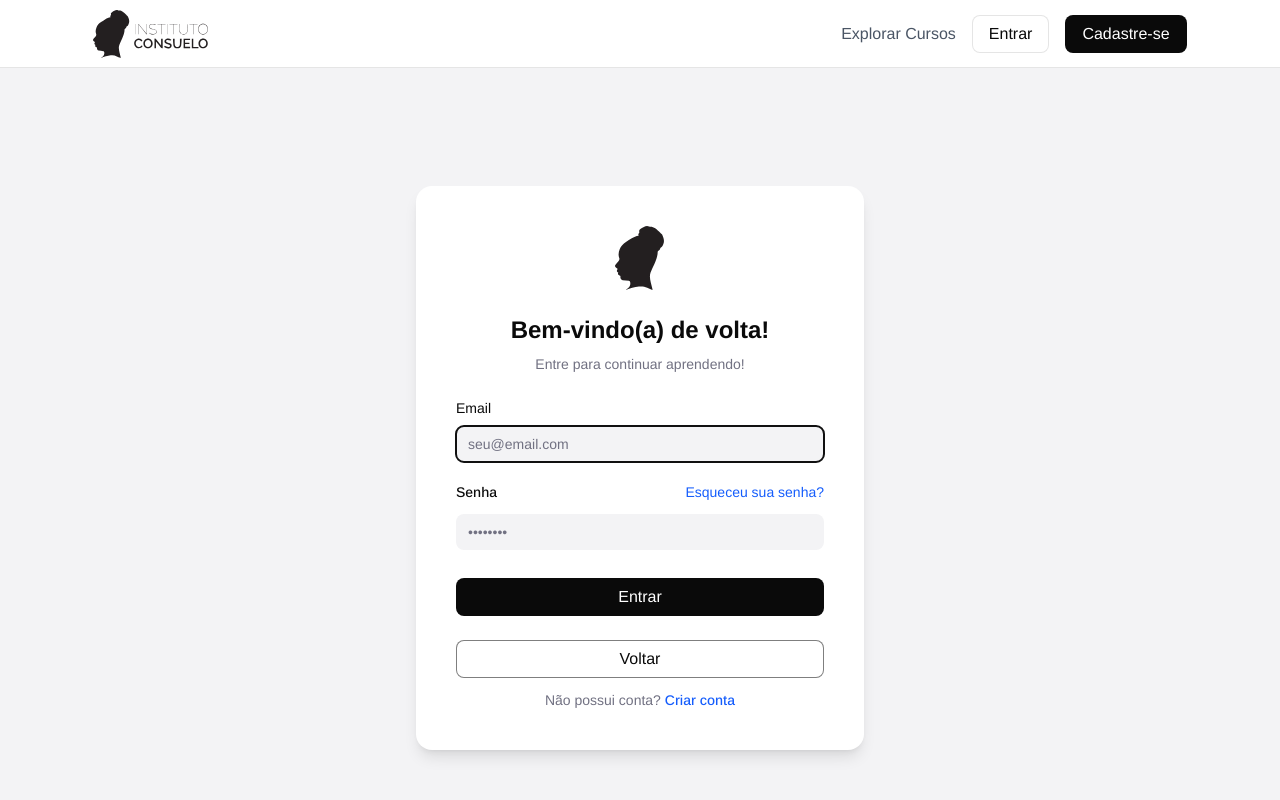
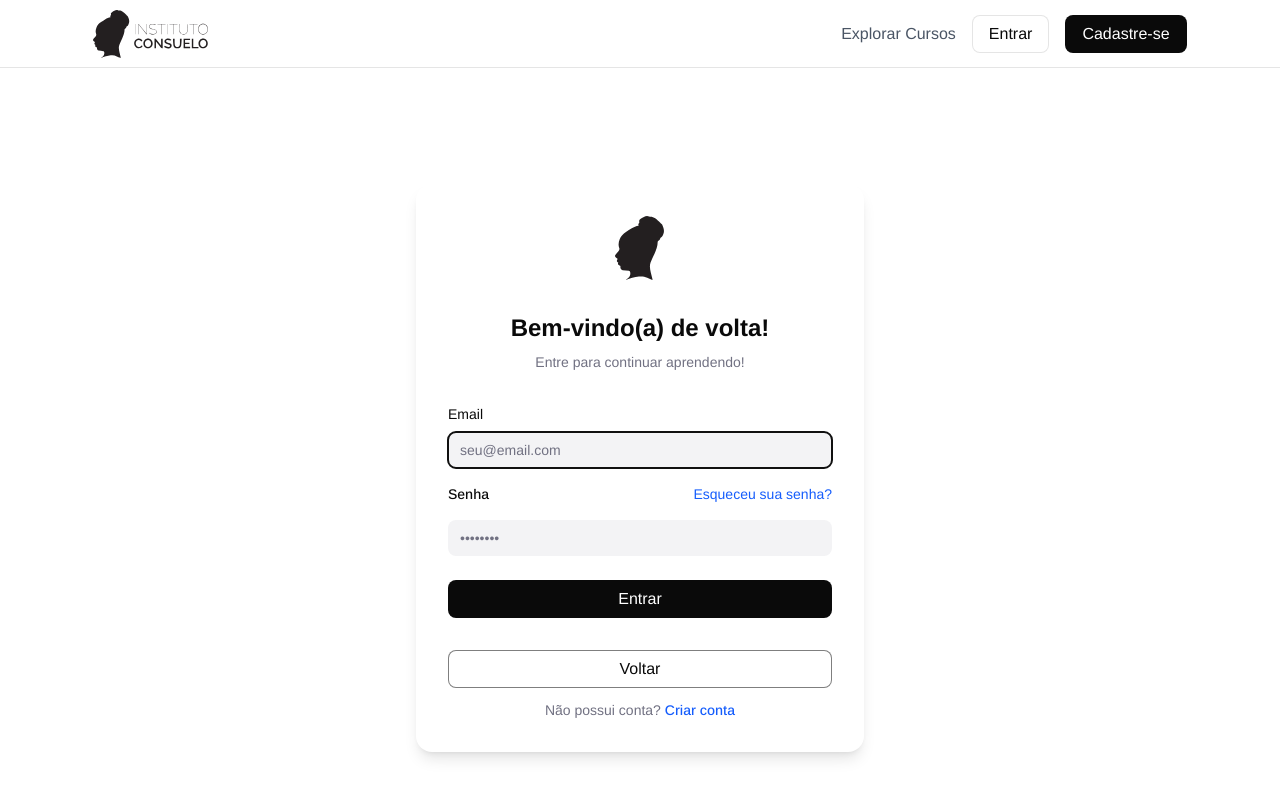
Before and after one commit to Edutech-Instituto-Consuelo/frontend, a React (Vite) app: page /login in a window 1280 px wide. Shown: the top 800 px of the page. Built offline with nearby package versions, Linux system fonts and the light colour scheme.

Commit message:
Refactor: padronização de layout e uso de gap no Login

```diff
--- a/src/components/AuthLayout.tsx
+++ b/src/components/AuthLayout.tsx
@@ -5,7 +5,7 @@ interface AuthLayoutProps {
 export function AuthLayout({ children }: AuthLayoutProps) {
   return (
     <div className="min-h-screen flex items-center justify-center bg-gray-50 px-4 py-12">
-      <div className="max-w-md w-full bg-white rounded-2xl shadow-lg p-6 md:p-8 space-y-6 md:space-y-8">
+      <div className="max-w-md w-full bg-white rounded-2xl shadow-lg p-6 md:p-8 flex flex-col gap-6 md:gap-8">
         {children}
       </div>
     </div>
--- a/src/pages/Login/components/LoginFooter.tsx
+++ b/src/pages/Login/components/LoginFooter.tsx
@@ -3,7 +3,7 @@ import { Button } from "../../../components/Button";
 
 export function LoginFooter() {
   return (
-    <div className="space-y-3">
+    <div className="flex flex-col gap-3">
       <Link to="/" className="block">
         <Button fullWidth variant="secondary" type="button">
           Voltar
--- a/src/pages/Login/components/LoginForm.tsx
+++ b/src/pages/Login/components/LoginForm.tsx
@@ -4,6 +4,7 @@ import { zodResolver } from "@hookform/resolvers/zod";
 import { Button } from "../../../components/Button";
 import { Input } from "../../../components/Form/Input";
 import { loginSchema, type LoginFormData } from "../schemas/loginSchema";
+import { ContainerInputs } from "../../../components/Form/ContainerInputs";
 
 export function LoginForm() {
   const navigate = useNavigate();
@@ -26,7 +27,8 @@ export function LoginForm() {
   const formErrors = errors as unknown as Record<string, Record<string, string>>;
 
   return (
-    <form onSubmit={handleSubmit(onSubmit)} className="space-y-5">
+    <form onSubmit={handleSubmit(onSubmit)} className="flex flex-col gap-3">
+     <ContainerInputs>
       <Input
         id="email"
         type="email"
@@ -38,7 +40,7 @@ export function LoginForm() {
         errors={formErrors}
       />
 
-      <div className="space-y-1">
+      <div className="flex flex-col gap-1">
         <div className="flex justify-between items-baseline mb-1">
           <label htmlFor="password" className="text-sm font-medium text-neutral-900 cursor-pointer">
             Senha
@@ -64,6 +66,7 @@ export function LoginForm() {
           {isSubmitting ? "Entrando..." : "Entrar"}
         </Button>
       </div>
+     </ContainerInputs>
     </form>
   );
 }
--- a/src/pages/Login/components/LoginHeader.tsx
+++ b/src/pages/Login/components/LoginHeader.tsx
@@ -2,7 +2,7 @@ import simbolo from "../../../assets/simbolo_black.svg";
 
 export function LoginHeader() {
   return (
-    <div className="text-center space-y-2">
+    <div className="text-center flex flex-col gap-2">
       <div className="flex justify-center mb-6">
         <img src={simbolo} alt="Logo" className="h-16 w-auto" />
       </div>
--- a/src/pages/Login/index.tsx
+++ b/src/pages/Login/index.tsx
@@ -1,17 +1,15 @@
+import { AuthLayout } from "@/components/AuthLayout";
 import { LoginHeader, LoginForm, LoginFooter } from "./components";
+
 
 export default function Login() {
   return (
-    <div className="min-h-screen flex items-center justify-center bg-neutral-50 px-4 py-12">
-      <div className="max-w-md w-full bg-white rounded-2xl shadow-lg p-8 md:p-10 space-y-6">
-
+    <AuthLayout>
         <LoginHeader />
 
         <LoginForm />
 
         <LoginFooter />
-
-      </div>
-    </div>
+    </AuthLayout>
   );
 }
```
